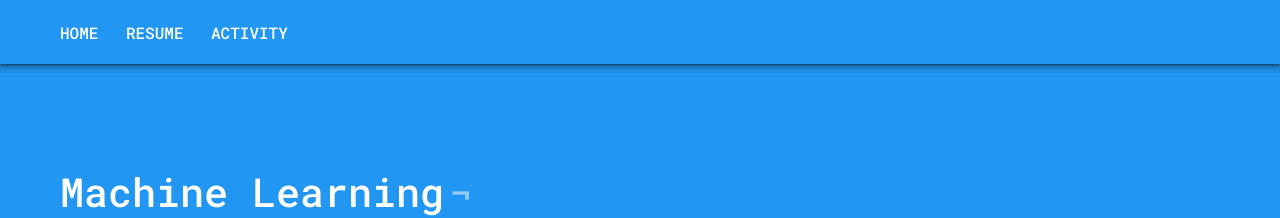
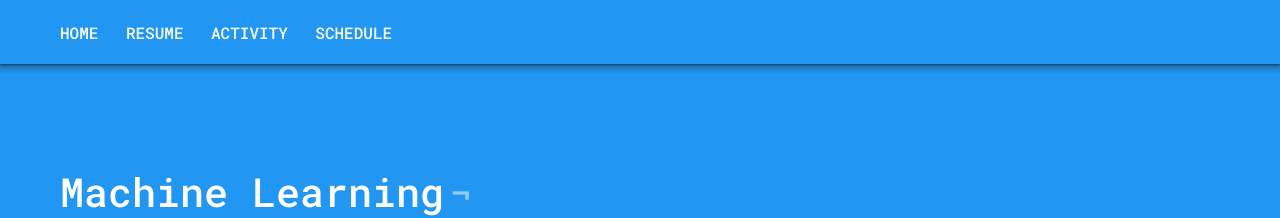
Before and after one commit to nikhilnayak98/blog, a Jekyll site: the page built from _pages/ai.html, in a window 1280 px wide. Shown: the top 218 px of the page. Built offline with Jekyll 4.4.1, drawn with Linux system fonts in a browser that asks for light colours; nearby versions of some CDN libraries; comment, search, counter and statistics services are not loaded.

Commit message:
added event scheduler link

```diff
--- a/_includes/navigation.html
+++ b/_includes/navigation.html
@@ -4,6 +4,7 @@
     <a class="c-navigation__item {% if page.url == '/' %}is-active{% endif %}" href="{{ "/" | prepend: site.baseurl }}">Home</a>
     <a class="c-navigation__item {% if page.url == '/resume/' %}is-active{% endif %}" href="{{ "/resume/" | prepend: site.baseurl }}">Resume</a>
     <a class="c-navigation__item {% if page.url == '/activity/' %}is-active{% endif %}" href="{{ "/activity/" | prepend: site.baseurl }}">Activity</a>
+    <a class="c-navigation__item {% if page.url == '/event-scheduler/' %}is-active{% endif %}" href="{{ "/event-scheduler/" | prepend: site.baseurl }}">Schedule</a>
   </div>
   </div>
 </nav>
```
